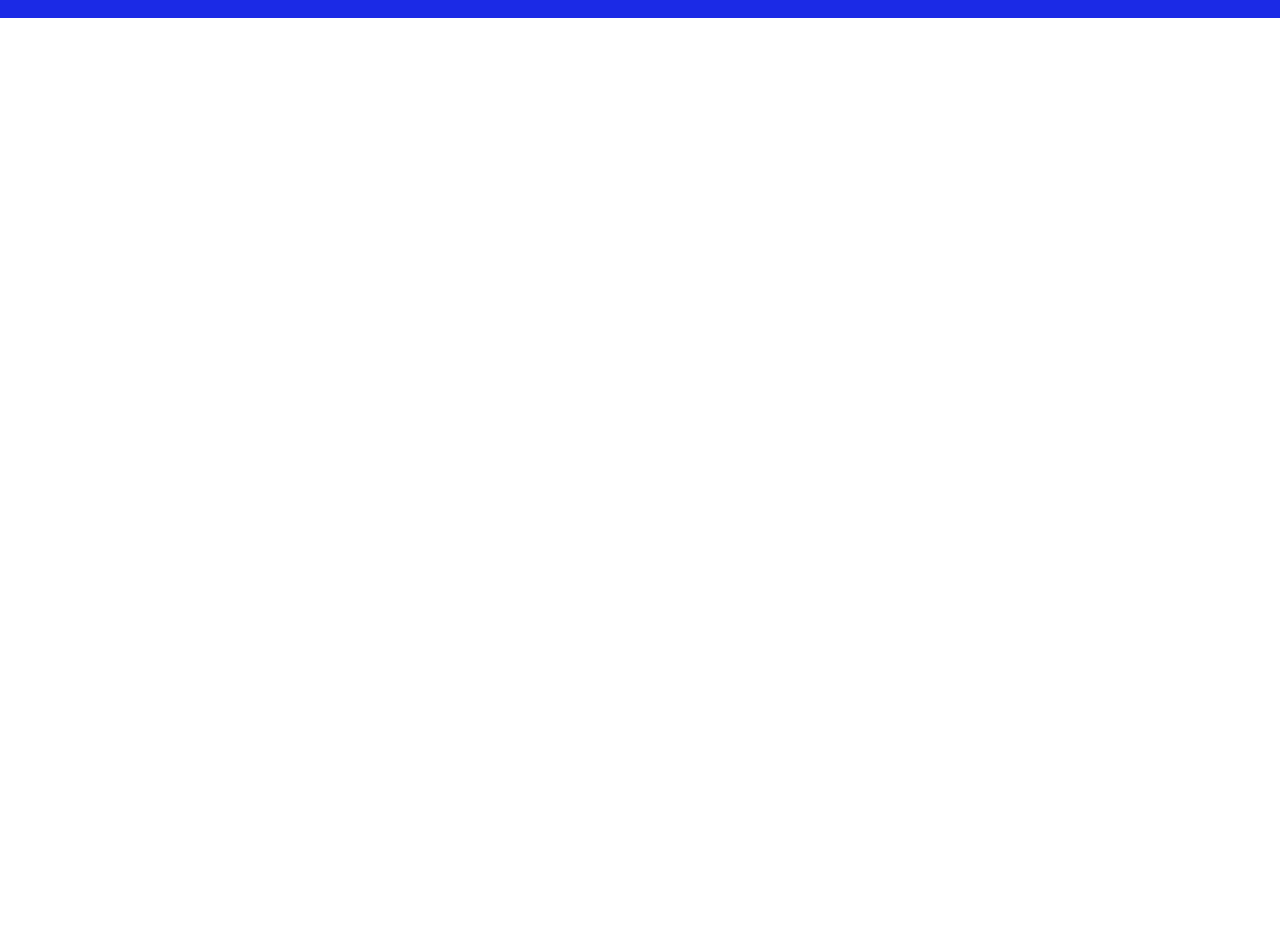
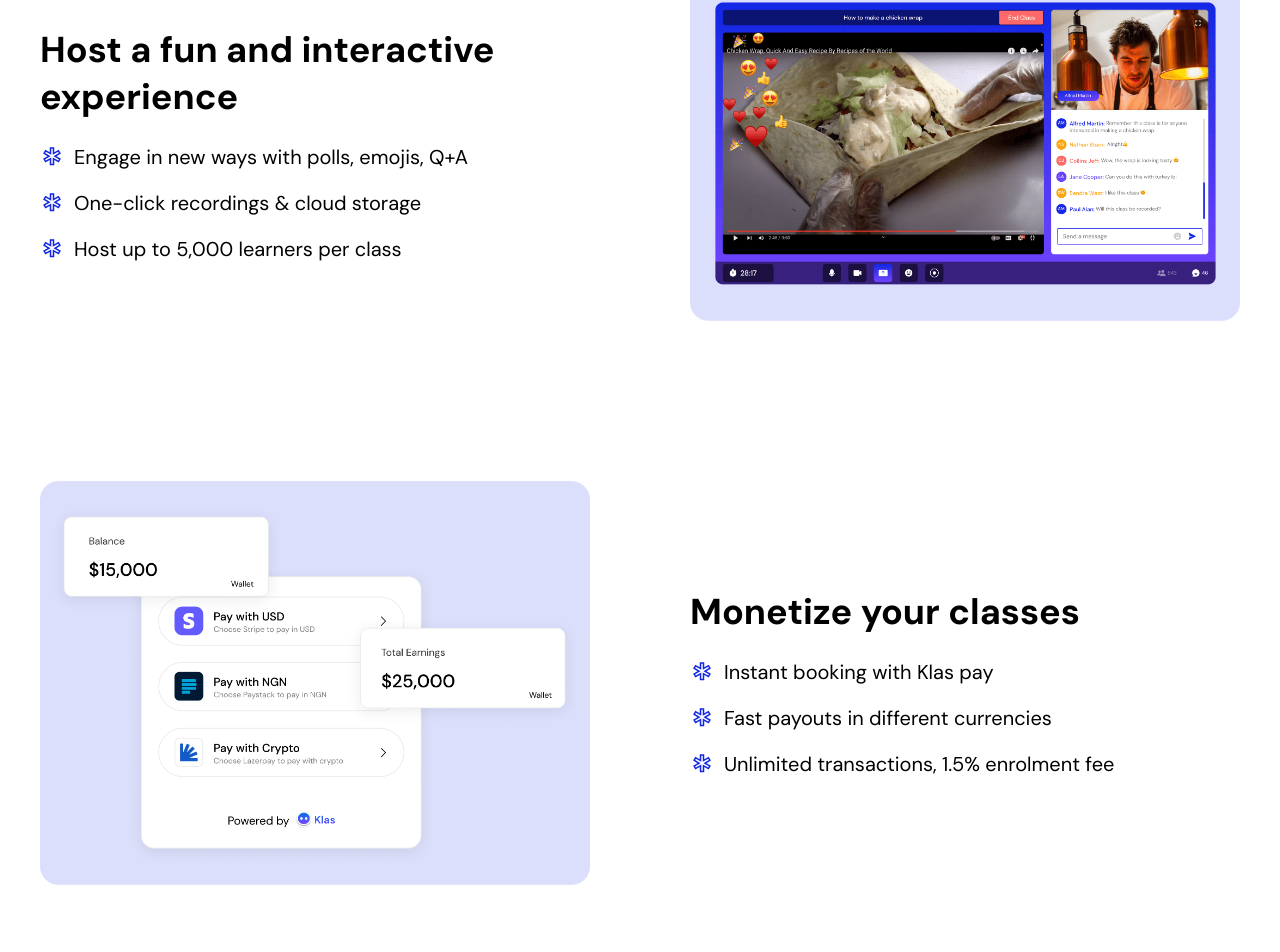
Before and after one commit to OgaDavid/klas-clone, a Next.js app: page / in a window 1280 px wide. Shown: the part 2384-3336 px from the top of the page. Before the commit the page ends 2402 px from the top, so only its background shows below. Built offline with nearby package versions, Linux system fonts and the light colour scheme.

Commit message:
feat: created composobale component for features section, renders perfectly

```diff
--- /dev/null
+++ b/app/components/Feature.jsx
@@ -0,0 +1,24 @@
+import React from 'react'
+
+const Feature = ({ data }) => {
+    const newList = []
+    data.text.list.forEach((list, i) => newList.push(<li className='flex justify-start items-start gap-[10px]' key={i}><svg xmlns="http://www.w3.org/2000/svg" width="24" height="25" fill="none"><path fill={data.color} d="M9.752 3.137V8.24l-4.42-2.552-2.25 3.899 4.42 2.55-4.42 2.55 2.25 3.898 4.42-2.552v5.104h4.5v-5.104l4.42 2.552 2.25-3.898-4.42-2.55 4.42-2.55-2.25-3.899-4.42 2.552V3.137h-4.5Zm1.5 1.5h1.5v6.202l5.37-3.101.75 1.297-5.37 3.102 5.37 3.101-.75 1.297-5.37-3.1v6.202h-1.5v-6.203l-5.37 3.101-.75-1.297 5.37-3.101-5.37-3.102.75-1.297 5.37 3.101V4.637Z"></path></svg>{list}</li>))
+
+  return (
+    <div className='mb-[160px]'>
+        <div className={`flex flex-col items-center gap-[70px] lg-1150:gap-[100px] ${data.reverse? "md:flex-row-reverse" : "md:flex-row"}`}>
+            <div className='flex-1'>
+                <img src={data.img} alt={data.name} />
+            </div>
+            <div className='lg-1150:w-485px flex flex-col gap-[24px] flex-1'>
+                <h3 className='text-2xl leading-[31px] font-bold md:text-4xl md:leading-[47px]'>{data.text.heading}</h3>
+                <ul className='text-lg leading-[23px] md:text-[20px] md:leading-[26px] font-normal flex flex-col gap-[20px]'>
+                    {newList}
+                </ul>
+            </div>
+        </div>
+    </div>
+  )
+}
+
+export default Feature
--- a/app/page.jsx
+++ b/app/page.jsx
@@ -8,6 +8,9 @@ import CountUp from "react-countup";
 import { images } from "@/data/Data";
 import { marqueeData } from "@/data/Data";
 import Marquee from "react-fast-marquee";
+import { Features_one } from '@/data/Data'
+import Feature from "./components/Feature";
+
 
 const HomePage = () => {
   return (
@@ -76,6 +79,7 @@ const HomePage = () => {
             </div>
           </div>
         </section>
+
         <section>
           <div className="container">
             <div className="mb-[160px]">
@@ -116,6 +120,7 @@ const HomePage = () => {
             </div>
           </div>
         </section>
+
         <section>
           <div className="mb-[160px]">
             <div className="flex flex-col gap-[80px]">
@@ -157,6 +162,23 @@ const HomePage = () => {
             </div>
           </div>
         </section>
+
+        <section>
+          <div className="pb-[160px]">
+            <div className="pb-[120px]">
+              <div className="flex items-center justify-center">
+                <h1 className="text-[32px] leading-[42px] font-bold text-center md:text-5xl md:leading-[62px]">One platform to power your live classes</h1>
+              </div>
+            </div>
+            <div className="container">
+                {
+                  Features_one.map(featureData => (
+                    <Feature key={featureData.name} data={featureData} />
+                  ))
+                }
+            </div>
+          </div>
+        </section>
       </main>
     </>
   );
--- a/data/Data.js
+++ b/data/Data.js
@@ -98,3 +98,25 @@ export const images = [
         url: "images/marketing.png"
     },
   ]
+
+  export const Features_one = [
+    {
+        name: "experience",
+        text: {
+            heading: "Host a fun and interactive experience",
+            list: ["Engage in new ways with polls, emojis, Q+A", "One-click recordings & cloud storage", "Host up to 5,000 learners per class"]
+        },
+        img: "images/tools.png",
+        color: "#1127e3",
+        reverse: true
+    },
+    {
+        name: "monetize",
+        text: {
+            heading: "Monetize your classes",
+            list: ["Instant booking with Klas pay", "Fast payouts in different currencies", "Unlimited transactions, 1.5% enrolment fee"]
+        },
+        img: "images/payment.png",
+        color: "#1127e3",
+    },
+  ]
```
